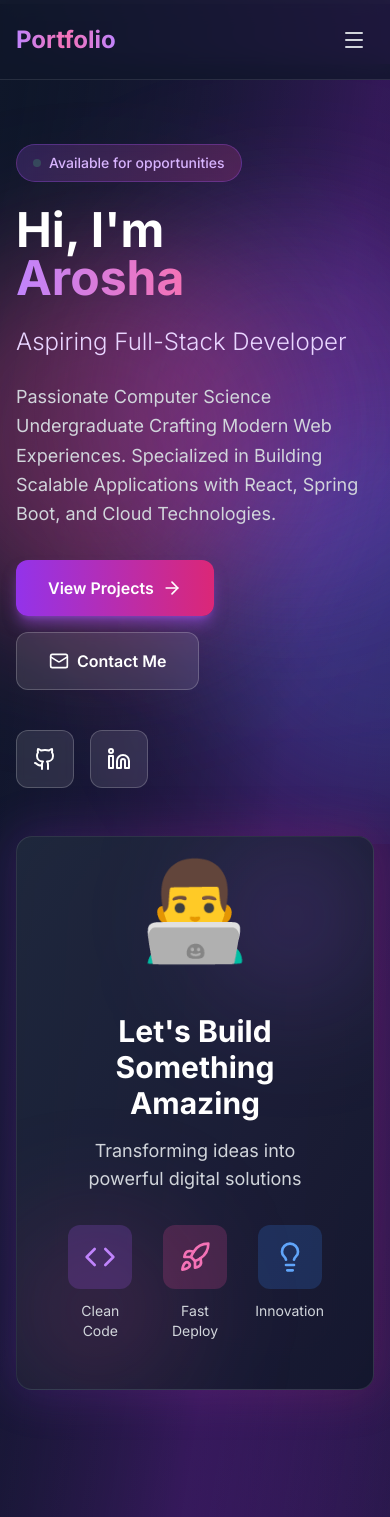
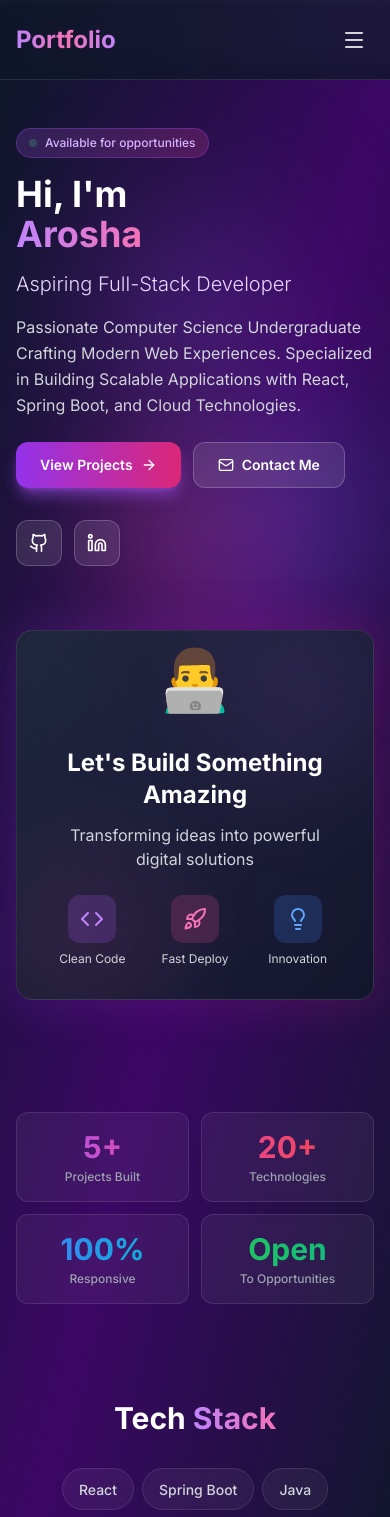
Before and after one commit to arosha-w/Portfolio-arosha, a React (Vite) app in the folder Portfolio/: page / in a window 390 px wide. Shown: the top 1517 px of the page. Built offline with nearby package versions, Linux system fonts and the light colour scheme.

Commit message:
resposive home page

```diff
--- a/Portfolio/src/pages/Home.jsx
+++ b/Portfolio/src/pages/Home.jsx
@@ -12,32 +12,33 @@ const Home = () => {
 
   const skills = [
     'React', 'Spring Boot', 'Java', 'JavaScript',
-    'Tailwind CSS', 'Fast Api', 'PostgreSQL', 'MySQL'
+    'Tailwind CSS', 'FastAPI', 'PostgreSQL', 'MySQL'
   ];
 
   return (
-    <div className="min-h-screen bg-gradient-to-br from-slate-900 via-purple-1900 to-slate-1900">
-      {/* Animated background elements */}
+    <div className="min-h-screen bg-gradient-to-br from-slate-900 via-purple-950 to-slate-900">
+      {/* Animated background */}
       <div className="fixed inset-0 overflow-hidden pointer-events-none">
-        <div className="absolute top-1/4 left-1/4 w-96 h-96 bg-purple-500 rounded-full mix-blend-multiply filter blur-3xl opacity-20 animate-pulse"></div>
-        <div className="absolute bottom-1/4 right-1/4 w-96 h-96 bg-pink-500 rounded-full mix-blend-multiply filter blur-3xl opacity-20 animate-pulse delay-1000"></div>
-        <div className="absolute top-1/2 left-1/2 w-96 h-96 bg-blue-500 rounded-full mix-blend-multiply filter blur-3xl opacity-20 animate-pulse delay-2000"></div>
+        <div className="absolute top-1/4 left-1/4 w-48 h-48 sm:w-72 sm:h-72 md:w-96 md:h-96 bg-purple-500 rounded-full mix-blend-multiply filter blur-3xl opacity-20 animate-pulse"></div>
+        <div className="absolute bottom-1/4 right-1/4 w-48 h-48 sm:w-72 sm:h-72 md:w-96 md:h-96 bg-pink-500 rounded-full mix-blend-multiply filter blur-3xl opacity-20 animate-pulse delay-1000"></div>
+        <div className="absolute top-1/2 left-1/2 w-48 h-48 sm:w-72 sm:h-72 md:w-96 md:h-96 bg-blue-500 rounded-full mix-blend-multiply filter blur-3xl opacity-20 animate-pulse delay-2000"></div>
       </div>
 
       {/* Hero Section */}
-      <section className="relative min-h-screen flex items-center justify-center px-4 sm:px-6 lg:px-8 py-20">
+      <section className="relative min-h-screen flex items-center justify-center px-4 sm:px-6 lg:px-8 py-16 sm:py-20">
         <div className="max-w-7xl mx-auto w-full">
-          <div className="grid lg:grid-cols-2 gap-12 items-center">
+          <div className="grid lg:grid-cols-2 gap-8 lg:gap-12 items-center">
+
             {/* Left Content */}
             <div className={`transform transition-all duration-1000 ${isVisible ? 'translate-x-0 opacity-100' : '-translate-x-20 opacity-0'}`}>
-              <div className="inline-block px-4 py-2 bg-gradient-to-r from-purple-500/20 to-pink-500/20 backdrop-blur-sm rounded-full border border-purple-500/30 mb-6">
-                <span className="text-purple-300 text-sm font-medium flex items-center gap-2">
+              <div className="inline-block px-3 py-1.5 sm:px-4 sm:py-2 bg-gradient-to-r from-purple-500/20 to-pink-500/20 backdrop-blur-sm rounded-full border border-purple-500/30 mb-4 sm:mb-6">
+                <span className="text-purple-300 text-xs sm:text-sm font-medium flex items-center gap-2">
                   <span className="w-2 h-2 bg-green-400 rounded-full animate-pulse"></span>
                   Available for opportunities
                 </span>
               </div>
 
-              <h1 className="text-5xl sm:text-6xl lg:text-7xl font-bold mb-6">
+              <h1 className="text-4xl sm:text-5xl md:text-6xl lg:text-7xl font-bold mb-4 sm:mb-6">
                 <span className="text-white">Hi, I'm</span>
                 <br />
                 <span className="bg-gradient-to-r from-purple-400 via-pink-400 to-purple-400 bg-clip-text text-transparent animate-gradient">
@@ -45,80 +46,75 @@ const Home = () => {
                 </span>
               </h1>
 
-              <h2 className="text-2xl sm:text-3xl text-purple-200 mb-6 font-light">
+              <h2 className="text-xl sm:text-2xl md:text-3xl text-purple-200 mb-4 sm:mb-6 font-light">
                 Aspiring Full-Stack Developer
               </h2>
 
-              <p className="text-lg text-gray-300 mb-8 leading-relaxed max-w-xl">
+              <p className="text-base sm:text-lg text-gray-300 mb-6 sm:mb-8 leading-relaxed max-w-xl">
                 Passionate Computer Science Undergraduate Crafting Modern Web Experiences.
                 Specialized in Building Scalable Applications with React, Spring Boot, and Cloud Technologies.
               </p>
 
               {/* CTA Buttons */}
-              <div className="flex flex-wrap gap-4 mb-10">
-                <button onClick={() => navigate("/projects")}  className="group px-8 py-4 bg-gradient-to-r from-purple-600 to-pink-600 hover:from-purple-500 hover:to-pink-500 text-white rounded-xl font-semibold shadow-lg shadow-purple-500/50 transition-all duration-300 hover:scale-105 hover:shadow-xl hover:shadow-purple-500/60 flex items-center gap-2">
+              <div className="flex flex-wrap gap-3 sm:gap-4 mb-8 sm:mb-10">
+                <button
+                  onClick={() => navigate("/projects")}
+                  className="group px-6 sm:px-8 py-3 sm:py-4 bg-gradient-to-r from-purple-600 to-pink-600 hover:from-purple-500 hover:to-pink-500 text-white rounded-xl font-semibold shadow-lg shadow-purple-500/50 transition-all duration-300 hover:scale-105 hover:shadow-xl hover:shadow-purple-500/60 flex items-center gap-2 text-sm sm:text-base"
+                >
                   <span>View Projects</span>
-                  <ArrowRight className="w-5 h-5 group-hover:translate-x-1 transition-transform" />
+                  <ArrowRight className="w-4 h-4 sm:w-5 sm:h-5 group-hover:translate-x-1 transition-transform" />
                 </button>
 
-                <button onClick={() => navigate("/contact")}  className="px-8 py-4 bg-white/10 hover:bg-white/20 backdrop-blur-sm text-white rounded-xl font-semibold border border-white/20 transition-all duration-300 hover:scale-105 flex items-center gap-2">
-                  <Mail className="w-5 h-5" />
+                <button
+                  onClick={() => navigate("/contact")}
+                  className="px-6 sm:px-8 py-3 sm:py-4 bg-white/10 hover:bg-white/20 backdrop-blur-sm text-white rounded-xl font-semibold border border-white/20 transition-all duration-300 hover:scale-105 flex items-center gap-2 text-sm sm:text-base"
+                >
+                  <Mail className="w-4 h-4 sm:w-5 sm:h-5" />
                   <span>Contact Me</span>
                 </button>
               </div>
 
               {/* Social Links */}
-              <div className="flex gap-4">
-                <a href="https://github.com" className="group p-4 bg-white/10 hover:bg-white/20 backdrop-blur-sm rounded-xl border border-white/20 transition-all duration-300 hover:scale-110">
-                  <Github className="w-6 h-6 text-white group-hover:text-purple-300 transition-colors" />
+              <div className="flex gap-3 sm:gap-4">
+                <a href="https://github.com/arosha-w" className="group p-3 sm:p-4 bg-white/10 hover:bg-white/20 backdrop-blur-sm rounded-xl border border-white/20 transition-all duration-300 hover:scale-110">
+                  <Github className="w-5 h-5 sm:w-6 sm:h-6 text-white group-hover:text-purple-300 transition-colors" />
                 </a>
-                <a href="https://linkedin.com" className="group p-4 bg-white/10 hover:bg-white/20 backdrop-blur-sm rounded-xl border border-white/20 transition-all duration-300 hover:scale-110">
-                  <Linkedin className="w-6 h-6 text-white group-hover:text-purple-300 transition-colors" />
+                <a href="https://linkedin.com/in/aroshawijekoon" className="group p-3 sm:p-4 bg-white/10 hover:bg-white/20 backdrop-blur-sm rounded-xl border border-white/20 transition-all duration-300 hover:scale-110">
+                  <Linkedin className="w-5 h-5 sm:w-6 sm:h-6 text-white group-hover:text-purple-300 transition-colors" />
                 </a>
               </div>
             </div>
 
-            {/* Right Content - 3D Card */}
-            <div className={`transform transition-all duration-1000 delay-300 ${isVisible ? 'translate-x-0 opacity-100' : 'translate-x-20 opacity-0'}`}>
+            {/* Right Content - Card */}
+            <div className={`transform transition-all duration-1000 delay-300 ${isVisible ? 'translate-x-0 opacity-100' : 'translate-x-20 opacity-0'} mt-8 lg:mt-0`}>
               <div className="relative group">
-                {/* Glowing effect */}
                 <div className="absolute -inset-1 bg-gradient-to-r from-purple-600 to-pink-600 rounded-2xl blur-xl opacity-75 group-hover:opacity-100 transition duration-1000 group-hover:duration-200 animate-pulse"></div>
-
-                {/* Main card */}
-                <div className="relative bg-gradient-to-br from-slate-800/90 to-slate-900/90 backdrop-blur-xl rounded-2xl p-12 border border-white/10 overflow-hidden">
-                  {/* Decorative elements */}
-                  <div className="absolute top-0 right-0 w-40 h-40 bg-purple-500/20 rounded-full filter blur-3xl"></div>
-                  <div className="absolute bottom-0 left-0 w-40 h-40 bg-pink-500/20 rounded-full filter blur-3xl"></div>
+                <div className="relative bg-gradient-to-br from-slate-800/90 to-slate-900/90 backdrop-blur-xl rounded-2xl p-8 sm:p-10 md:p-12 border border-white/10 overflow-hidden">
+                  <div className="absolute top-0 right-0 w-32 h-32 sm:w-40 sm:h-40 bg-purple-500/20 rounded-full filter blur-3xl"></div>
+                  <div className="absolute bottom-0 left-0 w-32 h-32 sm:w-40 sm:h-40 bg-pink-500/20 rounded-full filter blur-3xl"></div>
 
                   <div className="relative z-10 text-center">
-                    <div className="text-8xl mb-8 animate-bounce">👨‍💻</div>
-                    <h3 className="text-3xl font-bold text-white mb-4">
+                    <div className="text-6xl sm:text-8xl mb-6 sm:mb-8 animate-bounce">👨‍💻</div>
+                    <h3 className="text-2xl sm:text-3xl font-bold text-white mb-3 sm:mb-4">
                       Let's Build Something Amazing
                     </h3>
-                    <p className="text-gray-300 text-lg mb-8">
+                    <p className="text-gray-300 text-base sm:text-lg mb-6 sm:mb-8">
                       Transforming ideas into powerful digital solutions
                     </p>
 
-                    {/* Feature icons */}
-                    <div className="grid grid-cols-3 gap-6">
-                      <div className="flex flex-col items-center">
-                        <div className="p-4 bg-purple-500/20 rounded-xl mb-3">
-                          <Code className="w-8 h-8 text-purple-400" />
+                    <div className="grid grid-cols-3 gap-4 sm:gap-6">
+                      {[
+                        { icon: Code, color: "bg-purple-500/20", iconColor: "text-purple-400", label: "Clean Code" },
+                        { icon: Rocket, color: "bg-pink-500/20", iconColor: "text-pink-400", label: "Fast Deploy" },
+                        { icon: Lightbulb, color: "bg-blue-500/20", iconColor: "text-blue-400", label: "Innovation" },
+                      ].map(({ icon: Icon, color, iconColor, label }) => (
+                        <div key={label} className="flex flex-col items-center">
+                          <div className={`p-3 sm:p-4 ${color} rounded-xl mb-2 sm:mb-3`}>
+                            <Icon className={`w-6 h-6 sm:w-8 sm:h-8 ${iconColor}`} />
+                          </div>
+                          <span className="text-xs sm:text-sm text-gray-300">{label}</span>
                         </div>
-                        <span className="text-sm text-gray-300">Clean Code</span>
-                      </div>
-                      <div className="flex flex-col items-center">
-                        <div className="p-4 bg-pink-500/20 rounded-xl mb-3">
-                          <Rocket className="w-8 h-8 text-pink-400" />
-                        </div>
-                        <span className="text-sm text-gray-300">Fast Deploy</span>
-                      </div>
-                      <div className="flex flex-col items-center">
-                        <div className="p-4 bg-blue-500/20 rounded-xl mb-3">
-                          <Lightbulb className="w-8 h-8 text-blue-400" />
-                        </div>
-                        <span className="text-sm text-gray-300">Innovation</span>
-                      </div>
+                      ))}
                     </div>
                   </div>
                 </div>
@@ -129,9 +125,9 @@ const Home = () => {
       </section>
 
       {/* Stats Section */}
-      <section className="relative py-20 px-4 sm:px-6 lg:px-8">
+      <section className="relative py-12 sm:py-16 md:py-20 px-4 sm:px-6 lg:px-8">
         <div className="max-w-7xl mx-auto">
-          <div className="grid grid-cols-2 lg:grid-cols-4 gap-6">
+          <div className="grid grid-cols-2 lg:grid-cols-4 gap-3 sm:gap-4 md:gap-6">
             {[
               { value: '5+', label: 'Projects Built', color: 'from-purple-500 to-pink-500' },
               { value: '20+', label: 'Technologies', color: 'from-pink-500 to-red-500' },
@@ -140,14 +136,14 @@ const Home = () => {
             ].map((stat, index) => (
               <div
                 key={index}
-                className="group relative bg-white/5 backdrop-blur-sm rounded-2xl p-8 border border-white/10 hover:bg-white/10 transition-all duration-300 hover:scale-105 hover:border-white/20"
+                className="group relative bg-white/5 backdrop-blur-sm rounded-xl sm:rounded-2xl p-4 sm:p-6 md:p-8 border border-white/10 hover:bg-white/10 transition-all duration-300 hover:scale-105 hover:border-white/20"
               >
-                <div className={`absolute inset-0 bg-gradient-to-br ${stat.color} opacity-0 group-hover:opacity-10 rounded-2xl transition-opacity duration-300`}></div>
+                <div className={`absolute inset-0 bg-gradient-to-br ${stat.color} opacity-0 group-hover:opacity-10 rounded-xl sm:rounded-2xl transition-opacity duration-300`}></div>
                 <div className="relative text-center">
-                  <div className={`text-5xl font-bold bg-gradient-to-r ${stat.color} bg-clip-text text-transparent mb-2`}>
+                  <div className={`text-3xl sm:text-4xl md:text-5xl font-bold bg-gradient-to-r ${stat.color} bg-clip-text text-transparent mb-1 sm:mb-2`}>
                     {stat.value}
                   </div>
-                  <div className="text-gray-400 text-sm font-medium">{stat.label}</div>
+                  <div className="text-gray-400 text-xs sm:text-sm font-medium">{stat.label}</div>
                 </div>
               </div>
             ))}
@@ -156,20 +152,19 @@ const Home = () => {
       </section>
 
       {/* Skills Section */}
-      <section className="relative py-20 px-4 sm:px-6 lg:px-8">
+      <section className="relative py-12 sm:py-16 md:py-20 px-4 sm:px-6 lg:px-8">
         <div className="max-w-7xl mx-auto">
-          <h3 className="text-5xl font-bold text-white text-center mb-12">
+          <h3 className="text-3xl sm:text-4xl md:text-5xl font-bold text-white text-center mb-8 sm:mb-12">
             Tech <span className="bg-gradient-to-r from-purple-400 to-pink-400 bg-clip-text text-transparent">Stack</span>
           </h3>
 
-          <div className="flex flex-wrap justify-center gap-4">
+          <div className="flex flex-wrap justify-center gap-2 sm:gap-3 md:gap-4">
             {skills.map((skill, index) => (
               <div
                 key={index}
-                className="px-6 py-3 bg-white/5 backdrop-blur-sm rounded-full border border-white/10 hover:bg-white/10 hover:border-purple-500/50 transition-all duration-300 hover:scale-110 cursor-pointer"
-                style={{ animationDelay: `${index * 100}ms` }}
+                className="px-4 sm:px-5 md:px-6 py-2 sm:py-3 bg-white/5 backdrop-blur-sm rounded-full border border-white/10 hover:bg-white/10 hover:border-purple-500/50 transition-all duration-300 hover:scale-110 cursor-pointer"
               >
-                <span className="text-gray-300 font-medium">{skill}</span>
+                <span className="text-gray-300 font-medium text-sm sm:text-base">{skill}</span>
               </div>
             ))}
           </div>
```
